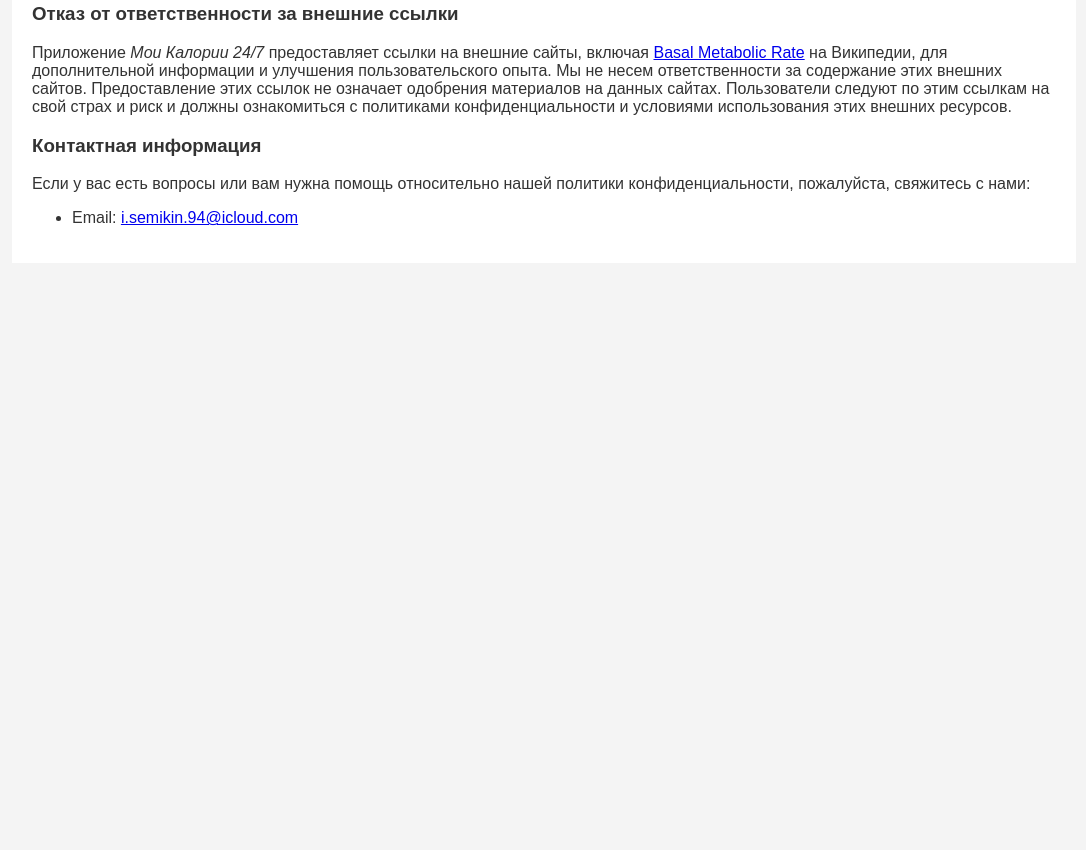
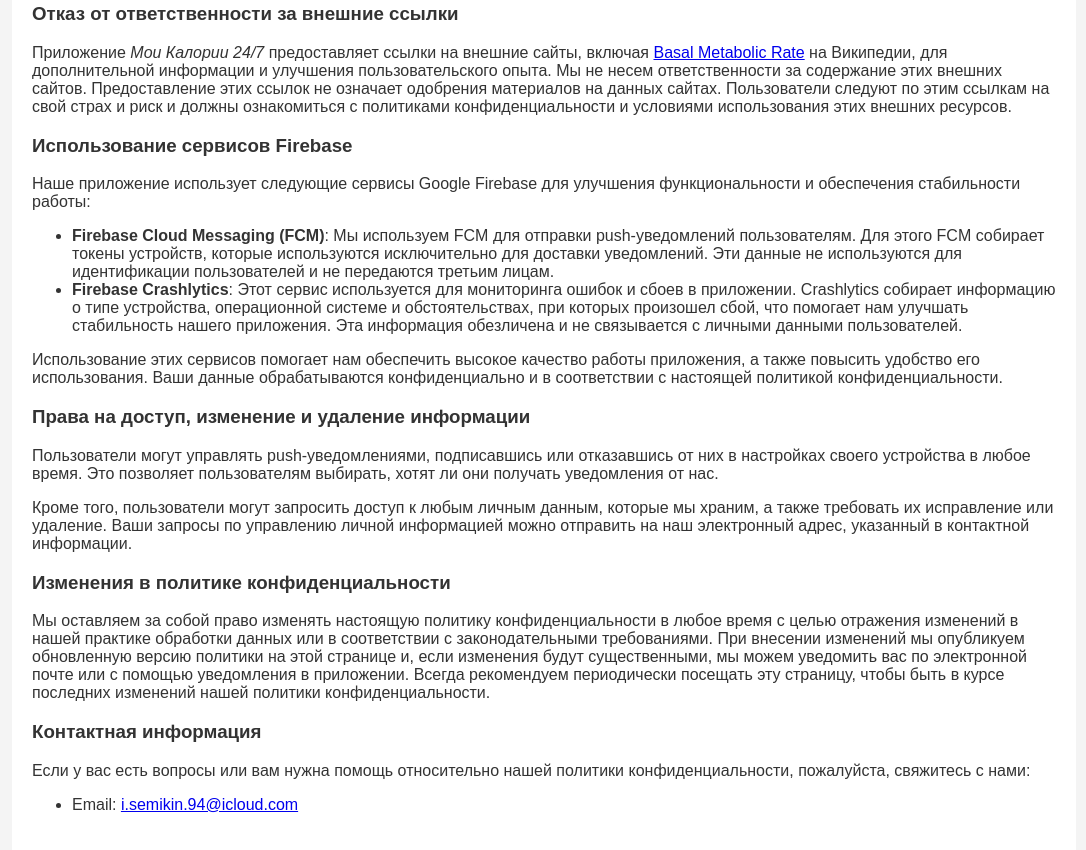
Before and after one commit to 13NotReal13/support-page, a plain HTML site: page privacy.html in a window 1280 px wide. Shown: the part 676-1526 px from the top of the page, without its empty margins (96-1182 px from the left). Before the commit the page ends 939 px from the top, so only its background shows below. Drawn offline with Linux system fonts and the light colour scheme.

Commit message:
Update privacy.html

```diff
--- a/privacy.html
+++ b/privacy.html
@@ -79,7 +79,7 @@
 
     <section class="container" id="privacy">
     <h2>Политика Конфиденциальности</h2>
-    <p>Дата последнего обновления: 21 мая 2024 года</p>
+    <p>Дата последнего обновления: 26 мая 2024 года</p>
     <p>Эта политика конфиденциальности описывает, какие личные данные собираются в приложении Мои Калории 24/7, как эти данные используются, и какие внешние ссылки предоставляются.</p>
     <h3>Собираемые данные</h3>
     <p>В приложении Мои Калории 24/7 вы можете ввести вашу дату рождения, вес, рост и пол. Эти данные используются для расчета калорий и не передаются на внешние серверы. Все данные хранятся локально на вашем устройстве.</p>
@@ -91,6 +91,20 @@
     <p>Мы оставляем за собой право изменять настоящую политику конфиденциальности в любое время. Любые изменения будут немедленно опубликованы на этой странице. Пользователи приложения получат уведомление об обновлениях, чтобы иметь возможность ознакомиться с изменениями.</p>
     <h3>Отказ от ответственности за внешние ссылки</h3>
     <p>Приложение <em>Мои Калории 24/7</em> предоставляет ссылки на внешние сайты, включая <a href="https://en.m.wikipedia.org/wiki/Basal_metabolic_rate">Basal Metabolic Rate</a> на Википедии, для дополнительной информации и улучшения пользовательского опыта. Мы не несем ответственности за содержание этих внешних сайтов. Предоставление этих ссылок не означает одобрения материалов на данных сайтах. Пользователи следуют по этим ссылкам на свой страх и риск и должны ознакомиться с политиками конфиденциальности и условиями использования этих внешних ресурсов.</p>
+    <h3>Использование сервисов Firebase</h3>
+<p>Наше приложение использует следующие сервисы Google Firebase для улучшения функциональности и обеспечения стабильности работы:</p>
+<ul>
+    <li><strong>Firebase Cloud Messaging (FCM)</strong>: Мы используем FCM для отправки push-уведомлений пользователям. Для этого FCM собирает токены устройств, которые используются исключительно для доставки уведомлений. Эти данные не используются для идентификации пользователей и не передаются третьим лицам.</li>
+    <li><strong>Firebase Crashlytics</strong>: Этот сервис используется для мониторинга ошибок и сбоев в приложении. Crashlytics собирает информацию о типе устройства, операционной системе и обстоятельствах, при которых произошел сбой, что помогает нам улучшать стабильность нашего приложения. Эта информация обезличена и не связывается с личными данными пользователей.</li>
+</ul>
+<p>Использование этих сервисов помогает нам обеспечить высокое качество работы приложения, а также повысить удобство его использования. Ваши данные обрабатываются конфиденциально и в соответствии с настоящей политикой конфиденциальности.</p>
+
+<h3>Права на доступ, изменение и удаление информации</h3>
+<p>Пользователи могут управлять push-уведомлениями, подписавшись или отказавшись от них в настройках своего устройства в любое время. Это позволяет пользователям выбирать, хотят ли они получать уведомления от нас.</p>
+<p>Кроме того, пользователи могут запросить доступ к любым личным данным, которые мы храним, а также требовать их исправление или удаление. Ваши запросы по управлению личной информацией можно отправить на наш электронный адрес, указанный в контактной информации.</p>
+
+<h3>Изменения в политике конфиденциальности</h3>
+<p>Мы оставляем за собой право изменять настоящую политику конфиденциальности в любое время с целью отражения изменений в нашей практике обработки данных или в соответствии с законодательными требованиями. При внесении изменений мы опубликуем обновленную версию политики на этой странице и, если изменения будут существенными, мы можем уведомить вас по электронной почте или с помощью уведомления в приложении. Всегда рекомендуем периодически посещать эту страницу, чтобы быть в курсе последних изменений нашей политики конфиденциальности.</p>
     <h3>Контактная информация</h3>
     <p>Если у вас есть вопросы или вам нужна помощь относительно нашей политики конфиденциальности, пожалуйста, свяжитесь с нами:</p>
     <ul>
```
